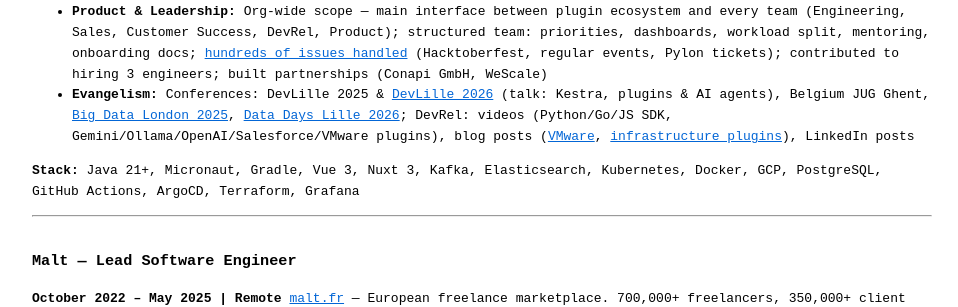
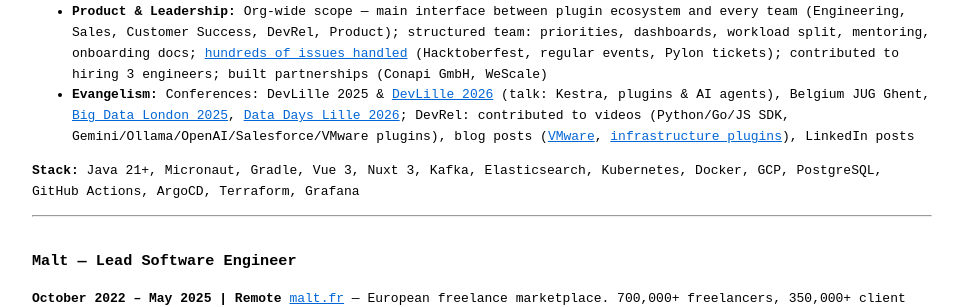
Before and after one commit to fdelbrayelle/fdelbrayelle.github.io, a Jekyll site: the page built from cv.md, in a window 1280 px wide and 900 px high, scrolled down 1302 px. Shown: the part 152-459 px from the top of the window, without its empty margins (158-1116 px from the left). Built offline with Jekyll 4.4.1, drawn with Linux system fonts in a browser that asks for light colours.

Commit message:
fix(cv): contributed to DevRel videos, not created them

```diff
--- a/_config.yml
+++ b/_config.yml
@@ -165,7 +165,7 @@
               <li><strong>Ecosystem Expansion:</strong> Created plugins from scratch: <a href="https://github.com/kestra-io/plugin-mistral/pull/1" target="_blank" rel="noreferrer noopener">Mistral</a>, <a href="https://github.com/kestra-io/plugin-deepseek/pull/2" target="_blank" rel="noreferrer noopener">Deepseek</a>, <a href="https://github.com/kestra-io/plugin-beam/pull/5" target="_blank" rel="noreferrer noopener">Beam</a>, <a href="https://github.com/kestra-io/plugin-bluesky/pull/3" target="_blank" rel="noreferrer noopener">Bluesky</a>, <a href="https://kestra.io/blogs/control-vmware-with-kestra" target="_blank" rel="noreferrer noopener">VMware EE</a>, SAP EE, 1Password (private repos)</li>
               <li><strong>AI Enablement:</strong> Co-authored AI Coding Agent Guidelines (internal), built Engineering AI Hub (internal); public MCP for plugins &amp; blueprints (blog post incoming on <a href="https://kestra.io/blogs" target="_blank" rel="noreferrer noopener">kestra.io/blogs</a>)</li>
               <li><strong>Product &amp; Leadership:</strong> Org-wide scope — main interface between plugin ecosystem and every team (Engineering, Sales, Customer Success, DevRel, Product); structured team: priorities, dashboards, workload split, mentoring, onboarding docs; <a href="https://github.com/search?q=assignee%3Afdelbrayelle+org%3Akestra-io&amp;type=issues" target="_blank" rel="noreferrer noopener">hundreds of issues handled</a> (Hacktoberfest, regular events, Pylon tickets); contributed to hiring 3 engineers; built partnerships (Conapi GmbH, WeScale)</li>
-              <li><strong>Evangelism:</strong> Conferences: DevLille 2025 &amp; <a href="https://devlille.fr/talk-page-136143e9-347b-4884-b21c-ef9cd6caab40/" target="_blank" rel="noreferrer noopener">DevLille 2026</a> (talk on Kestra, plugins &amp; AI agents), Belgium JUG Ghent, <a href="https://bigdataldn.com" target="_blank" rel="noreferrer noopener">Big Data London 2025</a>, <a href="https://fdelbrayelle.github.io/meetups/datadayslille2026/en/" target="_blank" rel="noreferrer noopener">Data Days Lille 2026</a>; DevRel: videos (Python/Go/JS SDK, Gemini/Ollama/OpenAI/Salesforce/VMware plugins), blog posts (<a href="https://kestra.io/blogs/control-vmware-with-kestra" target="_blank" rel="noreferrer noopener">VMware</a>, <a href="https://kestra.io/blogs/infra-automation" target="_blank" rel="noreferrer noopener">infrastructure plugins</a>), LinkedIn posts</li>
+              <li><strong>Evangelism:</strong> Conferences: DevLille 2025 &amp; <a href="https://devlille.fr/talk-page-136143e9-347b-4884-b21c-ef9cd6caab40/" target="_blank" rel="noreferrer noopener">DevLille 2026</a> (talk on Kestra, plugins &amp; AI agents), Belgium JUG Ghent, <a href="https://bigdataldn.com" target="_blank" rel="noreferrer noopener">Big Data London 2025</a>, <a href="https://fdelbrayelle.github.io/meetups/datadayslille2026/en/" target="_blank" rel="noreferrer noopener">Data Days Lille 2026</a>; DevRel: contributed to videos (Python/Go/JS SDK, Gemini/Ollama/OpenAI/Salesforce/VMware plugins), blog posts (<a href="https://kestra.io/blogs/control-vmware-with-kestra" target="_blank" rel="noreferrer noopener">VMware</a>, <a href="https://kestra.io/blogs/infra-automation" target="_blank" rel="noreferrer noopener">infrastructure plugins</a>), LinkedIn posts</li>
             </ul>
           </p>
           <p><strong>Tech stack:</strong> <mark>Java 21+</mark>, <mark>Micronaut</mark>, <mark>Gradle</mark>, <mark>Vue 3</mark>, <mark>Nuxt 3</mark>, <mark>Kafka</mark>, <mark>ElasticSearch</mark>, <mark>Kubernetes</mark>, <mark>Docker</mark>, <mark>Google Cloud Platform</mark>, <mark>PostgreSQL</mark>, <mark>git</mark>, <mark>GitHub Actions</mark>, <mark>ArgoCD</mark>, <mark>Terraform</mark>, <mark>Elasticsearch Logstash Kibana</mark>, <mark>Grafana</mark></p>
--- a/_data/fr_site.yml
+++ b/_data/fr_site.yml
@@ -95,7 +95,7 @@
               <li><strong>Expansion de l'écosystème :</strong> Création de plugins from scratch : <a href="https://github.com/kestra-io/plugin-mistral/pull/1" target="_blank" rel="noreferrer noopener">Mistral</a>, <a href="https://github.com/kestra-io/plugin-deepseek/pull/2" target="_blank" rel="noreferrer noopener">Deepseek</a>, <a href="https://github.com/kestra-io/plugin-beam/pull/5" target="_blank" rel="noreferrer noopener">Beam</a>, <a href="https://github.com/kestra-io/plugin-bluesky/pull/3" target="_blank" rel="noreferrer noopener">Bluesky</a>, <a href="https://kestra.io/blogs/control-vmware-with-kestra" target="_blank" rel="noreferrer noopener">VMware EE</a>, SAP EE, 1Password (repos privés)</li>
               <li><strong>Adoption IA :</strong> Co-rédaction des AI Coding Agent Guidelines (interne), création de l'Engineering AI Hub (interne) ; MCP public pour plugins &amp; blueprints (article de blog à venir sur <a href="https://kestra.io/blogs" target="_blank" rel="noreferrer noopener">kestra.io/blogs</a>)</li>
               <li><strong>Produit &amp; Leadership :</strong> Périmètre transverse — interface principale de l'écosystème plugins avec toutes les équipes (Engineering, Sales, Customer Success, DevRel, Product) ; structuration de l'équipe : priorités, dashboards, répartition, mentoring, onboarding ; <a href="https://github.com/search?q=assignee%3Afdelbrayelle+org%3Akestra-io&amp;type=issues" target="_blank" rel="noreferrer noopener">centaines d'issues traitées</a> (Hacktoberfest, événements, tickets Pylon) ; aide au recrutement (3 ingénieurs) ; partenariats (Conapi GmbH, WeScale)</li>
-              <li><strong>Évangélisation :</strong> Conférences : DevLille 2025 &amp; <a href="https://devlille.fr/talk-page-136143e9-347b-4884-b21c-ef9cd6caab40/" target="_blank" rel="noreferrer noopener">DevLille 2026</a> (talk sur Kestra, plugins &amp; agents IA), Belgium JUG Ghent, <a href="https://bigdataldn.com" target="_blank" rel="noreferrer noopener">Big Data London 2025</a>, <a href="https://fdelbrayelle.github.io/meetups/datadayslille2026" target="_blank" rel="noreferrer noopener">Data Days Lille 2026</a> ; DevRel : vidéos (SDK Python/Go/JS, plugins Gemini/Ollama/OpenAI/Salesforce/VMware), articles de blog (<a href="https://kestra.io/blogs/control-vmware-with-kestra" target="_blank" rel="noreferrer noopener">VMware</a>, <a href="https://kestra.io/blogs/infra-automation" target="_blank" rel="noreferrer noopener">plugins infra</a>), posts LinkedIn</li>
+              <li><strong>Évangélisation :</strong> Conférences : DevLille 2025 &amp; <a href="https://devlille.fr/talk-page-136143e9-347b-4884-b21c-ef9cd6caab40/" target="_blank" rel="noreferrer noopener">DevLille 2026</a> (talk sur Kestra, plugins &amp; agents IA), Belgium JUG Ghent, <a href="https://bigdataldn.com" target="_blank" rel="noreferrer noopener">Big Data London 2025</a>, <a href="https://fdelbrayelle.github.io/meetups/datadayslille2026" target="_blank" rel="noreferrer noopener">Data Days Lille 2026</a> ; DevRel : contribution à des vidéos (SDK Python/Go/JS, plugins Gemini/Ollama/OpenAI/Salesforce/VMware), articles de blog (<a href="https://kestra.io/blogs/control-vmware-with-kestra" target="_blank" rel="noreferrer noopener">VMware</a>, <a href="https://kestra.io/blogs/infra-automation" target="_blank" rel="noreferrer noopener">plugins infra</a>), posts LinkedIn</li>
             </ul>
           </p>
           <p><strong>Environnement :</strong> <mark>Java 21+</mark>, <mark>Micronaut</mark>, <mark>Gradle</mark>, <mark>Vue 3</mark>, <mark>Nuxt 3</mark>, <mark>Kafka</mark>, <mark>ElasticSearch</mark>, <mark>Kubernetes</mark>, <mark>Docker</mark>, <mark>Google Cloud Platform</mark>, <mark>PostgreSQL</mark>, <mark>git</mark>, <mark>GitHub Actions</mark>, <mark>ArgoCD</mark>, <mark>Terraform</mark>, <mark>Elasticsearch Logstash Kibana</mark>, <mark>Grafana</mark></p>
--- a/cv.md
+++ b/cv.md
@@ -57,7 +57,7 @@
 - **Ecosystem Expansion:** Created plugins from scratch: [Mistral](https://github.com/kestra-io/plugin-mistral/pull/1), [Deepseek](https://github.com/kestra-io/plugin-deepseek/pull/2), [Beam](https://github.com/kestra-io/plugin-beam/pull/5), [Bluesky](https://github.com/kestra-io/plugin-bluesky/pull/3), [VMware EE](https://kestra.io/blogs/control-vmware-with-kestra), SAP EE, 1Password (private repos)
 - **AI Enablement:** Co-authored AI Coding Agent Guidelines (internal), built Engineering AI Hub (internal); public MCP for plugins & blueprints — blog post incoming on [kestra.io/blogs](https://kestra.io/blogs)
 - **Product & Leadership:** Org-wide scope — main interface between plugin ecosystem and every team (Engineering, Sales, Customer Success, DevRel, Product); structured team: priorities, dashboards, workload split, mentoring, onboarding docs; [hundreds of issues handled](https://github.com/search?q=assignee%3Afdelbrayelle+org%3Akestra-io&type=issues) (Hacktoberfest, regular events, Pylon tickets); contributed to hiring 3 engineers; built partnerships (Conapi GmbH, WeScale)
-- **Evangelism:** Conferences: DevLille 2025 & [DevLille 2026](https://devlille.fr/talk-page-136143e9-347b-4884-b21c-ef9cd6caab40/) (talk: Kestra, plugins & AI agents), Belgium JUG Ghent, [Big Data London 2025](https://bigdataldn.com), [Data Days Lille 2026](https://fdelbrayelle.github.io/meetups/datadayslille2026/en/); DevRel: videos (Python/Go/JS SDK, Gemini/Ollama/OpenAI/Salesforce/VMware plugins), blog posts ([VMware](https://kestra.io/blogs/control-vmware-with-kestra), [infrastructure plugins](https://kestra.io/blogs/infra-automation)), LinkedIn posts
+- **Evangelism:** Conferences: DevLille 2025 & [DevLille 2026](https://devlille.fr/talk-page-136143e9-347b-4884-b21c-ef9cd6caab40/) (talk: Kestra, plugins & AI agents), Belgium JUG Ghent, [Big Data London 2025](https://bigdataldn.com), [Data Days Lille 2026](https://fdelbrayelle.github.io/meetups/datadayslille2026/en/); DevRel: contributed to videos (Python/Go/JS SDK, Gemini/Ollama/OpenAI/Salesforce/VMware plugins), blog posts ([VMware](https://kestra.io/blogs/control-vmware-with-kestra), [infrastructure plugins](https://kestra.io/blogs/infra-automation)), LinkedIn posts
 
 **Stack:** Java 21+, Micronaut, Gradle, Vue 3, Nuxt 3, Kafka, Elasticsearch, Kubernetes, Docker, GCP, PostgreSQL, GitHub Actions, ArgoCD, Terraform, Grafana
 
```
Also changed, not shown: fr/cv.md (+1 -1 lines).
